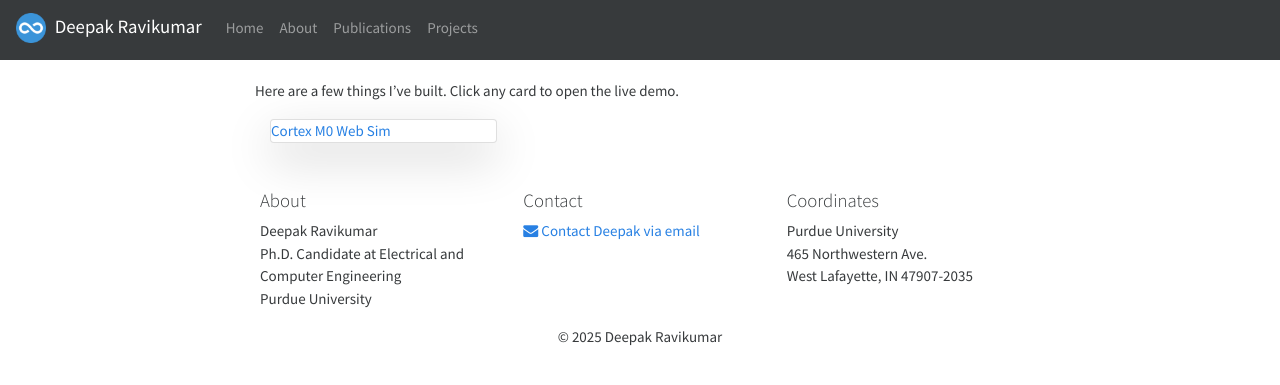
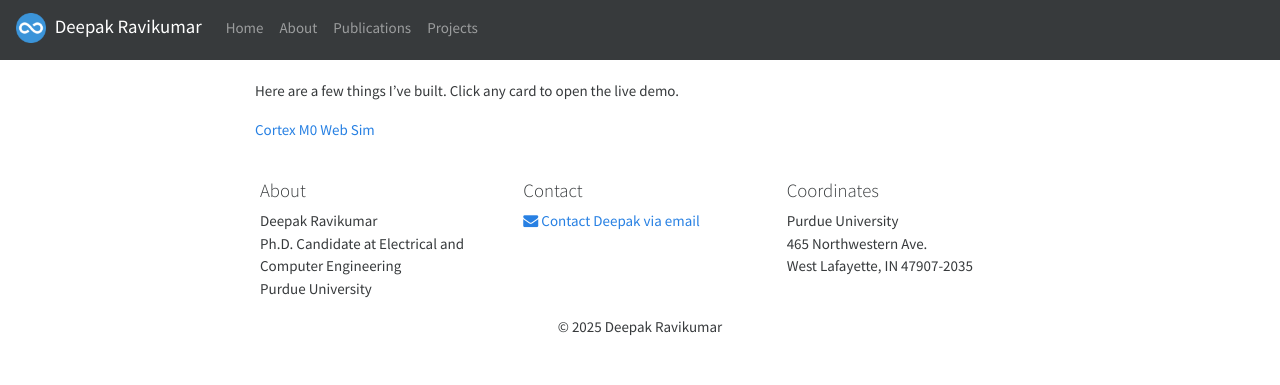
Before and after one commit to DeepakTatachar/deepaktatachar.github.io, a Jekyll site: the page built from _pages/projects.md, in a window 1280 px wide. Shown: the top 385 px of the page. Built offline with Jekyll 4.4.1, drawn with Linux system fonts in a browser that asks for light colours; nearby versions of some CDN libraries; a style sheet for code colours, icons or effects is not loaded.

Commit message:
Remove card view in projects

```diff
--- a/_pages/projects.md
+++ b/_pages/projects.md
@@ -6,7 +6,12 @@ permalink: /projects/
 
 Here are a few things I’ve built. Click any card to open the live demo.
 
-
-{% for p in site.projects %}<div class="col-md-4 mb-4"><a class="card shadow-lg h-100 text-decoration-none" href="{{ p.url | relative_url }}">{{ p.project_title }}</a>
-</div>
-{% endfor %}
+<ul class="list-unstyled">
+  {% for p in site.projects %}
+    <li class="mb-2">
+      <a href="{{ p.url | relative_url }}">
+        {{ p.project_title | default: p.title }}
+      </a>
+    </li>
+  {% endfor %}
+</ul>
```
